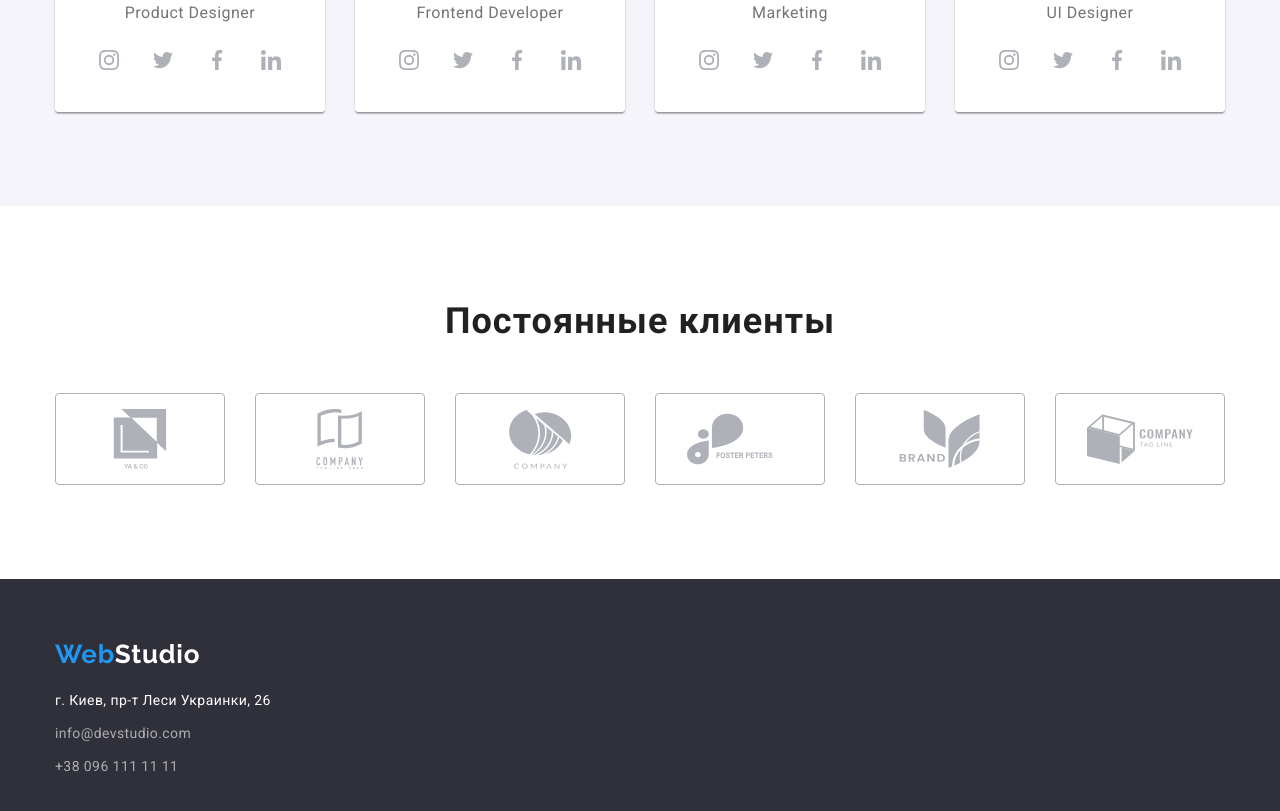
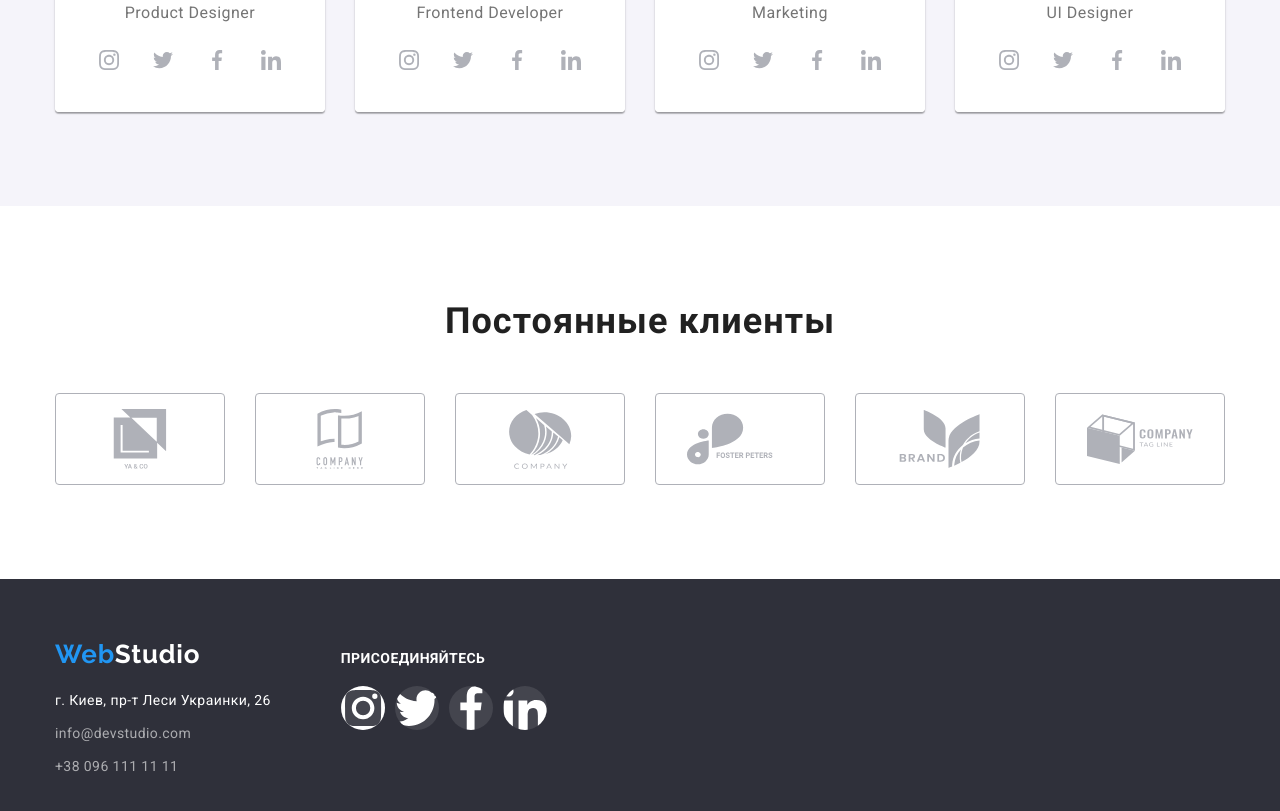
Before and after one commit to irynarudyk/goit-markup-hw-04, a plain HTML site: page index.html in a window 1280 px wide. Shown: the part 2104-2915 px from the top of the page. Drawn offline with nearby package versions, Linux system fonts and the light colour scheme.

Commit message:
додано футер іконки

```diff
--- a/css/styles.css
+++ b/css/styles.css
@@ -451,9 +451,6 @@ margin-bottom: 50px;
     margin-left: 30px;
 }
 
-
-
-
 /*footer*/
 .footer {
     background: #2F303A;
@@ -495,6 +492,48 @@ list-style: none;
 .mail-tel {
     color: rgba(255, 255, 255, 0.6);
 }
+
+.footer-container {
+    display: flex;
+    align-items: baseline;
+}
+
+
+.footer-cosial {
+    margin-left: 70px;
+
+}
+
+.footer-name {
+    font-weight: 700;
+    font-size: 14px;
+    line-height: 1.14;
+    letter-spacing: 0.03em;
+    text-transform: uppercase;
+    color: #FFFFFF;
+    margin-bottom: 20px;
+
+}
+
+.footer-link {
+    fill: #FFFFFF;
+}
+
+.footer-icon {
+    display: flex;
+    justify-content: center;
+    width: 44px;
+    height: 44px;
+    background-color: rgba(255, 255, 255, 0.1);
+    border-radius: 50%;
+    align-items: center;
+}
+
+.footer-icon:hover,
+.footer-icon:focus {
+    background-color: #2196f3;
+}
+
 /*Портфолио*/
 
 .navigation {
--- a/index.html
+++ b/index.html
@@ -198,7 +198,7 @@
                       href=""
                       target="_blank"
                       rel="noopener noreferrer"
-                      aria-label="иконка twitter"
+                      aria-label="twitter"
                     >
                       <svg class="social-icon" width="20" height="20">
                         <use href="./images/icons.svg#twitter"></use>
@@ -211,7 +211,7 @@
                       href=""
                       target="_blank"
                       rel="noopener noreferrer"
-                      aria-label="иконка facebook"
+                      aria-label="facebook"
                     >
                       <svg class="social-icon" width="20" height="20">
                         <use href="./images/icons.svg#facebook"></use>
@@ -224,7 +224,7 @@
                       href=""
                       target="_blank"
                       rel="noopener noreferrer"
-                      aria-label="иконка linkedin"
+                      aria-label="linkedin"
                     >
                       <svg class="social-icon" width="20" height="20">
                         <use href="./images/icons.svg#linkedin"></use>
@@ -332,7 +332,7 @@
                       href=""
                       target="_blank"
                       rel="noopener noreferrer"
-                      aria-label="иконка twitter"
+                      aria-label="twitter"
                     >
                       <svg class="social-icon" width="20" height="20">
                         <use href="./images/icons.svg#twitter"></use>
@@ -345,7 +345,7 @@
                       href=""
                       target="_blank"
                       rel="noopener noreferrer"
-                      aria-label="иконка facebook"
+                      aria-label="facebook"
                     >
                       <svg class="social-icon" width="20" height="20">
                         <use href="./images/icons.svg#facebook"></use>
@@ -358,7 +358,7 @@
                       href=""
                       target="_blank"
                       rel="noopener noreferrer"
-                      aria-label="иконка linkedin"
+                      aria-label="linkedin"
                     >
                       <svg class="social-icon" width="20" height="20">
                         <use href="./images/icons.svg#linkedin"></use>
@@ -399,7 +399,7 @@
                       href=""
                       target="_blank"
                       rel="noopener noreferrer"
-                      aria-label="иконка twitter"
+                      aria-label="twitter"
                     >
                       <svg class="social-icon" width="20" height="20">
                         <use href="./images/icons.svg#twitter"></use>
@@ -412,7 +412,7 @@
                       href=""
                       target="_blank"
                       rel="noopener noreferrer"
-                      aria-label="иконка facebook"
+                      aria-label="facebook"
                     >
                       <svg class="social-icon" width="20" height="20">
                         <use href="./images/icons.svg#facebook"></use>
@@ -425,7 +425,7 @@
                       href=""
                       target="_blank"
                       rel="noopener noreferrer"
-                      aria-label="иконка linkedin"
+                      aria-label="linkedin"
                     >
                       <svg class="social-icon" width="20" height="20">
                         <use href="./images/icons.svg#linkedin"></use>
@@ -490,9 +490,10 @@
         </div>
       </section>
     </main>
-    <!-- Підвал сторінки -->
+    <!-- Подвал стораницы -->
     <footer class="footer">
-      <div class="container">
+      <div class="container footer-container">
+        <div class="container-footer">
           <a class="logo-footer link" href="./index.html" lang="en"
             ><span class="logo-nav">Web</span>Studio</a
           >
@@ -520,6 +521,65 @@
             </ul>
           </address>
         </div>
+        <!--Присоеденяйтесь-->
+        <div class="footer-cosial">
+          <h3 class="footer-name">присоединяйтесь</h3>
+          <ul class="list social">
+            <li class="social-team">
+              <a
+                class="footer-link"
+                href=""
+                target="_blank"
+                rel=""
+                aria-label="instagram"
+              >
+                <svg class="footer-icon" width="20" height="20">
+                  <use href="./images/icons.svg#instagram"></use>
+                </svg>
+              </a>
+            </li>
+            <li class="social-team">
+              <a
+                class="footer-link"
+                href=""
+                target="_blank"
+                rel="noopener noreferrer"
+                aria-label="twitter"
+              >
+                <svg class="footer-icon" width="20" height="20">
+                  <use href="./images/icons.svg#twitter"></use>
+                </svg>
+              </a>
+            </li>
+            <li class="social-team">
+              <a
+                class="footer-link"
+                href=""
+                target="_blank"
+                rel="noopener noreferrer"
+                aria-label="facebook"
+              >
+                <svg class="footer-icon" width="20" height="20">
+                  <use href="./images/icons.svg#facebook"></use>
+                </svg>
+              </a>
+            </li>
+            <li class="social-team">
+              <a
+                class="footer-link"
+                href=""
+                target="_blank"
+                rel="noopener noreferrer"
+                aria-label="linkedin"
+              >
+                <svg class="footer-icon" width="20" height="20">
+                  <use href="./images/icons.svg#linkedin"></use>
+                </svg>
+              </a>
+            </li>
+          </ul>
+        </div>
+      </div>
     </footer>
   </body>
 </html>
```
Lines whose indentation alone changed are shown as unchanged.
